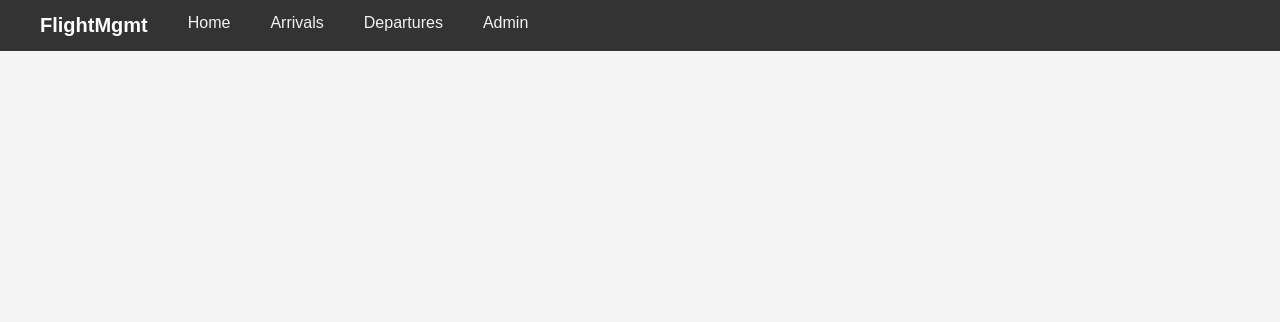
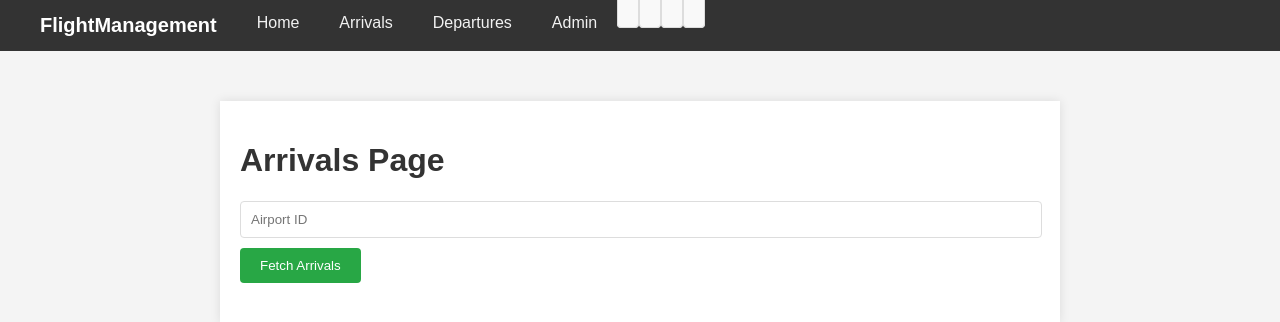
Before and after one commit to Zim67/frontend-project, a React (Create React App) app: page /arrivals in a window 1280 px wide. Shown: the top 322 px of the page. Built offline with nearby package versions, Linux system fonts and the light colour scheme.

Commit message:
added arrivals and departure page (#4)

```diff
--- a/src/App.js
+++ b/src/App.js
@@ -3,6 +3,8 @@ import { Routes, Route } from 'react-router-dom';
 import NavBar from './components/NavBar';
 import HomePage from './components/HomePage';
 import AdminPage from './components/AdminPage';
+import ArrivalsPage from './components/ArrivalsPage';
+import DeparturesPage from './components/DeparturesPage';
 
 const App = () => {
     return (
@@ -11,7 +13,8 @@ const App = () => {
             <Routes>
                 <Route path="/" element={<HomePage />} />
                 <Route path="/admin" element={<AdminPage />} />
-
+                <Route path="/arrivals" element={<ArrivalsPage />} />
+                <Route path="/departures" element={<DeparturesPage />} />
             </Routes>
         </>
     );
--- a/src/components/AdminPage.js
+++ b/src/components/AdminPage.js
@@ -1,5 +1,6 @@
 import React, { useState, useEffect } from 'react';
 import axios from 'axios';
+import './styles.css';
 
 const AdminPage = () => {
     const [flights, setFlights] = useState([]);
--- /dev/null
+++ b/src/components/ArrivalsPage.js
@@ -0,0 +1,35 @@
+import React, { useState, useEffect } from 'react';
+import axios from 'axios';
+import './styles.css';
+
+const ArrivalsPage = () => {
+    const [arrivals, setArrivals] = useState([]);
+    const [airportId, setAirportId] = useState('');
+
+    const fetchArrivals = async () => {
+        const response = await axios.get(`http://localhost:8080/flights/arrivals/${airportId}`);
+        setArrivals(response.data);
+    };
+
+    return (
+        <div className="arrivals-page">
+            <h1>Arrivals Page</h1>
+            <input
+                type="text"
+                value={airportId}
+                placeholder="Airport ID"
+                onChange={(e) => setAirportId(e.target.value)}
+            />
+            <button onClick={fetchArrivals}>Fetch Arrivals</button>
+            <ul>
+                {arrivals.map(arrival => (
+                    <li key={arrival.id}>
+                        {arrival.fromAirportId} - {arrival.toAirportId} (Arriving at: {arrival.arrivingTime})
+                    </li>
+                ))}
+            </ul>
+        </div>
+    );
+};
+
+export default ArrivalsPage;
--- /dev/null
+++ b/src/components/DeparturesPage.js
@@ -0,0 +1,35 @@
+import React, { useState, useEffect } from 'react';
+import axios from 'axios';
+import './styles.css';
+
+const DeparturesPage = () => {
+    const [departures, setDepartures] = useState([]);
+    const [airportId, setAirportId] = useState('');
+
+    const fetchDepartures = async () => {
+        const response = await axios.get(`http://localhost:8080/flights/departures/${airportId}`);
+        setDepartures(response.data);
+    };
+
+    return (
+        <div className="departures-page">
+            <h1>Departures Page</h1>
+            <input
+                type="text"
+                value={airportId}
+                placeholder="Airport ID"
+                onChange={(e) => setAirportId(e.target.value)}
+            />
+            <button onClick={fetchDepartures}>Fetch Departures</button>
+            <ul>
+                {departures.map(departure => (
+                    <li key={departure.id}>
+                        {departure.fromAirportId} - {departure.toAirportId} (Departing at: {departure.leavingTime})
+                    </li>
+                ))}
+            </ul>
+        </div>
+    );
+};
+
+export default DeparturesPage;
--- a/src/components/HomePage.js
+++ b/src/components/HomePage.js
@@ -1,5 +1,5 @@
 import React from 'react';
-import './styles.css'; // Ensure this path is correct
+import './styles.css';
 
 const HomePage = () => {
     return (
--- a/src/components/NavBar.js
+++ b/src/components/NavBar.js
@@ -1,11 +1,11 @@
 import React from 'react';
 import { Link } from 'react-router-dom';
-import './styles.css'; // Ensure this path is correct
+import './styles.css';
 
 const NavBar = () => {
     return (
         <nav className="navbar">
-            <a href="/" className="logo">FlightMgmt</a>
+            <a href="/" className="logo">FlightManagement</a>
             <ul>
                 <li><Link to="/">Home</Link></li>
                 <li><Link to="/arrivals">Arrivals</Link></li>
--- a/src/components/styles.css
+++ b/src/components/styles.css
@@ -89,19 +89,71 @@ body {
     background-color: #0056b3;
 }
 
-/* Responsive Design */
-@media (max-width: 768px) {
-    .navbar a {
-        float: none;
-        display: block;
-        text-align: left;
-    }
 
-    .homepage h1 {
-        font-size: 28px;
-    }
 
-    .homepage p {
-        font-size: 16px;
-    }
+body {
+    font-family: Arial, sans-serif;
+    background-color: #f4f4f4;
+    margin: 0;
+    padding: 0;
 }
+
+.admin-page, .arrivals-page, .departures-page {
+    max-width: 800px;
+    margin: 50px auto;
+    padding: 20px;
+    background: #fff;
+    box-shadow: 0 0 10px rgba(0, 0, 0, 0.1);
+}
+
+h1, h2 {
+    color: #333;
+}
+
+.new-flight-form, .flights-list, .arrivals-page ul, .departures-page ul {
+    margin-top: 20px;
+}
+
+.new-flight-form input, .arrivals-page input, .departures-page input {
+    display: block;
+    width: calc(100% - 20px);
+    padding: 10px;
+    margin-bottom: 10px;
+    border: 1px solid #ddd;
+    border-radius: 4px;
+}
+
+button {
+    padding: 10px 20px;
+    background-color: #28a745;
+    color: #fff;
+    border: none;
+    border-radius: 4px;
+    cursor: pointer;
+}
+
+button:hover {
+    background-color: #218838;
+}
+
+ul {
+    list-style-type: none;
+    padding: 0;
+}
+
+ul li {
+    background: #f9f9f9;
+    margin-bottom: 10px;
+    padding: 10px;
+    border: 1px solid #ddd;
+    border-radius: 4px;
+}
+
+ul li button {
+    margin-left: 20px;
+    background-color: #dc3545;
+}
+
+ul li button:hover {
+    background-color: #c82333;
+}
```
